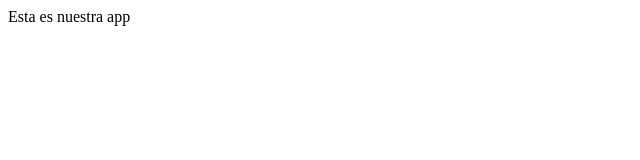
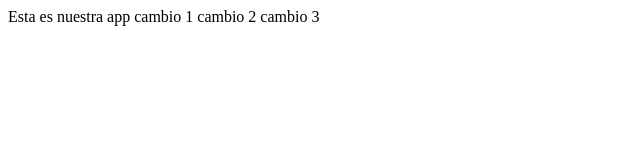
Before and after one commit to alo/angularjs-test, a website: page index.html in a window 1280 px wide. Shown: the whole page, without its empty margins (0-640 px from the left). Drawn offline with Linux system fonts and the light colour scheme.

Commit message:
this is the new commit 1
line 2 after a space with commits 1,2 and 3

footer at the end

```diff
--- a/index.html
+++ b/index.html
@@ -5,6 +5,6 @@
   <title>Document</title>
 </head>
 <body>
-  Esta es nuestra app
+  Esta es nuestra app cambio 1 cambio 2 cambio 3
 </body>
 </html>
```
